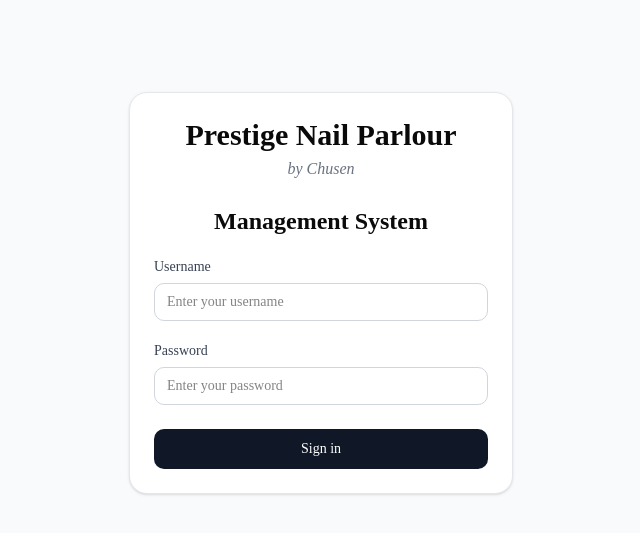
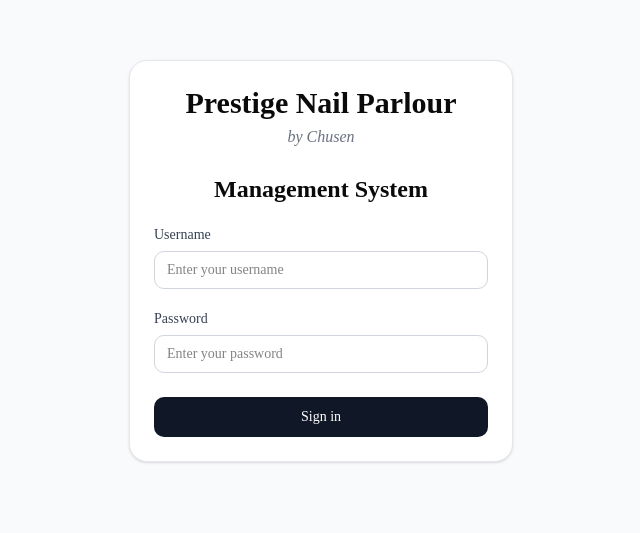
Before and after one commit to rachellai02/nail-salon-app, a Next.js app: page /login in a window 1280 px wide. Shown: the part 139-672 px from the top of the page, without its empty margins (319-959 px from the left). Built offline with nearby package versions, Linux system fonts and the light colour scheme.

Commit message:
[fix] login page scrolling

```diff
--- a/src/app/login/page.tsx
+++ b/src/app/login/page.tsx
@@ -38,7 +38,8 @@
   }
 
   return (
-    <div className="min-h-dvh bg-gray-50 flex items-center justify-center py-8">
+    <div className="fixed inset-0 bg-gray-50 overflow-auto">
+      <div className="flex min-h-full items-center justify-center py-8 px-4">
       <div className="bg-white rounded-2xl shadow-sm border border-gray-200 w-full max-w-sm p-6">
         <div className="mb-5 text-center">
           <h1 className="text-3xl font-bold ">Prestige Nail Parlour</h1>
@@ -103,6 +104,7 @@
           </button>
         </form>
       </div>
+      </div>
     </div>
   );
 }
```
